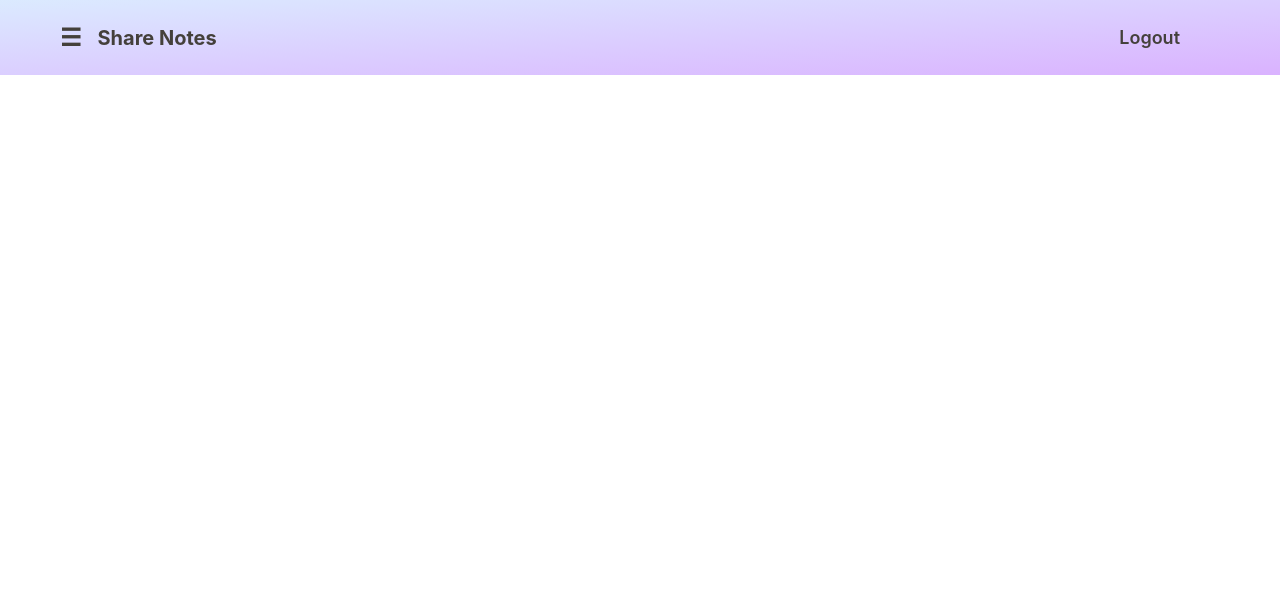
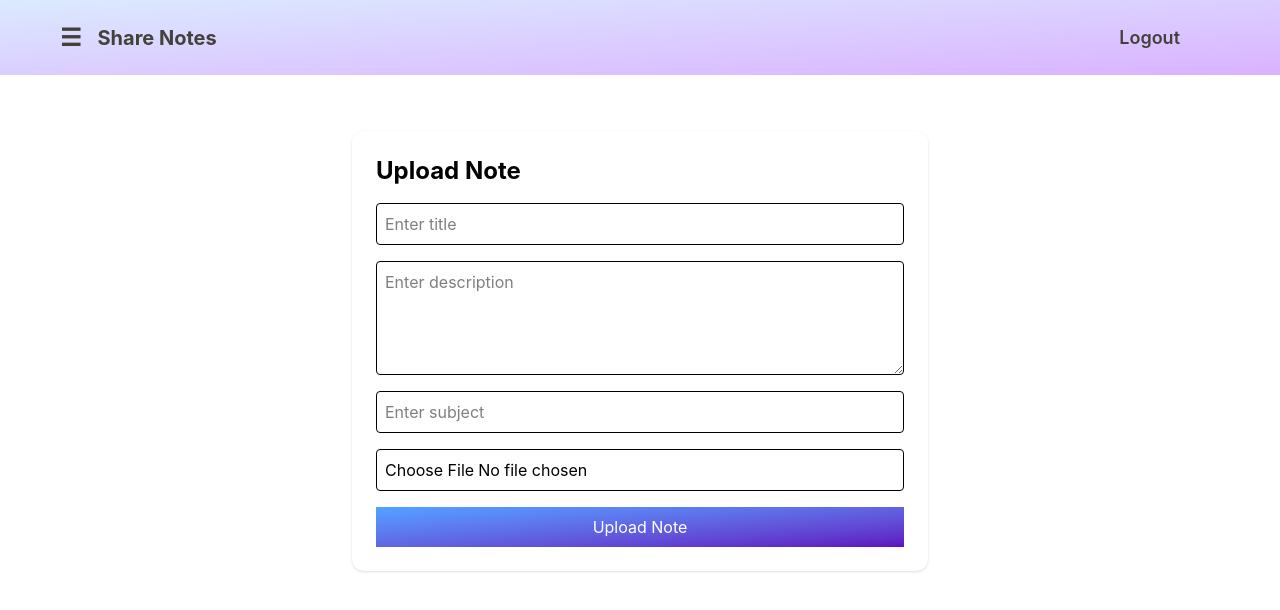
Before and after one commit to Vaishnavi-020/Notes-Sharing-Frontend, a React (Vite) app: page /notes_upload in a window 1280 px wide. Shown: the top 610 px of the page. Built offline with nearby package versions, Linux system fonts and the light colour scheme; sample sign-in values are in the browser's storage.

Commit message:
feat: Added UploadNotes page

```diff
--- a/src/App.jsx
+++ b/src/App.jsx
@@ -8,6 +8,7 @@ import Login from './pages/Login'
 import Signup from './pages/Signup'
 import Dashbaord from './pages/Dashbaord'
 import MyNotes from './pages/MyNotes'
+import UploadNote from './pages/UploadNote'
 
 function App() {
 
@@ -26,6 +27,7 @@ function App() {
             <Route path="/Login" element={<Login />} />
             <Route path="/Dashboard" element={<Dashbaord />} />
             <Route path="/My_Notes" element={<MyNotes />} />
+            <Route path="/notes_upload" element={<UploadNote />} />
             </Routes>
           </div>
         </div>
--- a/src/components/Sidebar.jsx
+++ b/src/components/Sidebar.jsx
@@ -11,8 +11,8 @@ return (
         </div>
         <nav className="p-4 space-y-3">
             <Link className="block p-2 rounded hover:bg-gradient-to-br from-sky-100 to-indigo-500 hover:text-blue-800" to="/">Home</Link>
-            <Link className="block p-2 rounded hover:bg-gradient-to-br from-sky-100 to-indigo-500 hover:text-blue-800" to="/dashboard">Dashboard</Link>
-            <Link className="block p-2 rounded hover:bg-gradient-to-br from-sky-100 to-indigo-500 hover:text-blue-800" to="#">Settings</Link>
+            <Link className="block p-2 rounded hover:bg-gradient-to-br from-sky-100 to-indigo-500 hover:text-blue-800" to="/My_Notes" >My Notes</Link>
+            <Link className="block p-2 rounded hover:bg-gradient-to-br from-sky-100 to-indigo-500 hover:text-blue-800" to="/notes_upload">Upload Notes</Link>
         </nav>
         <div className="mt-auto p-4 border-t border-slate-700">
             <div className="flex items-center justify-between">
--- /dev/null
+++ b/src/pages/UploadNote.jsx
@@ -0,0 +1,127 @@
+import { useState,useEffect } from "react";
+import { useAuth } from "../context/AuthContext";
+import { useNavigate } from "react-router-dom";
+
+const UploadNote=()=>{
+    const {user,loading:authLoading}=useAuth()
+    const navigate=useNavigate()
+
+    useEffect(()=>{
+        if(!authLoading && !user){
+            navigate("/login")
+        }
+    },[user,authLoading,navigate])
+
+    const [title,setTitle]=useState("")
+    const [description,setDescription]=useState("")
+    const [subject,setSubject]=useState("")
+    const [isPrivate,setIsPrivate]=useState(true)
+    const [file,setFile]=useState(null)
+    const[loading,setLoading]=useState(false)
+    const [message,setMessage]=useState("")
+
+    if (authLoading) {
+    return <p className="text-center mt-10">Checking authentication...</p>;
+    }
+
+    if (!user) {
+    return null; // redirect will happen via useEffect
+    }
+
+    const handleSubmit=async(e)=>{
+        e.preventDefault()
+        if (!user) {
+        setMessage("❌ Please login first");
+        navigate("/login");
+        return;
+                    }
+        if(!file){
+            setMessage("Please select a file")
+            return
+        }
+        try{
+            setLoading(true)
+            setMessage("")
+            const formData=new FormData()
+            formData.append("title",title)
+            formData.append("description",description)
+            formData.append("subject",subject)
+            formData.append("file",file)
+
+            const token=localStorage.getItem("access_token")
+            console.log("TOKEN:", token)
+
+            const res=await fetch("http://localhost:8000/notes/upload",{
+                method:"POST",
+                headers:{
+                    Authorization:  `Bearer ${token}`
+                },
+                body: formData,
+            });
+            if(!res.ok){
+                throw new Error("Upload Failed")
+            }
+            setMessage("✅ Note uploaded successfully")
+            setTimeout(() => {
+            navigate("/My_Notes")
+            }, 800)
+            setTitle("")
+            setDescription("")
+            setSubject("")
+            setFile(null)
+        }catch(err){
+            setMessage("❌ Failed to uplaod file")
+        }finally{
+            setLoading(false)
+        }
+    }
+    return (
+        <div className="max-w-xl mx-auto mt-10 p-6 bg-white rounded-xl shadow">
+            <h2 className="text-2xl font-bold mb-4">Upload Note</h2>
+            <form className="flex flex-col gap-4" onSubmit={handleSubmit}>
+                <input
+                type="text"
+                placeholder="Enter title"
+                value={title}
+                onChange={(e)=>setTitle(e.target.value)}
+                className="border p-2 rounded"
+                required/>
+
+                <textarea
+                placeholder="Enter description"
+                value={description}
+                onChange={(e)=>setDescription(e.target.value)}
+                className="border p-2 rounded"
+                rows={4}
+                required />
+
+                <input
+                type="text"
+                placeholder="Enter subject"
+                value={subject}
+                onChange={(e)=>setSubject(e.target.value)}
+                className="border p-2 rounded"
+                required/>
+
+                <input
+                type="file"
+                onChange={(e)=>setFile(e.target.files[0])}
+                className="border p-2 rounded hover:cursor-pointer"
+                required/>
+
+                <button type="submit"
+                disabled={loading}
+                className="bg-gradient-to-br from-blue-400 to-violet-800 text-white py-2 hover:cursor-pointer disabled:opacity-50">
+                    {loading?"Uploading...":"Upload Note"}
+                </button>
+                {message && (
+                    <p className="text-center text-sm mt-2">
+                        {message}
+                    </p>
+                )}
+            </form>
+        </div>
+    )
+}
+
+export default UploadNote
```
